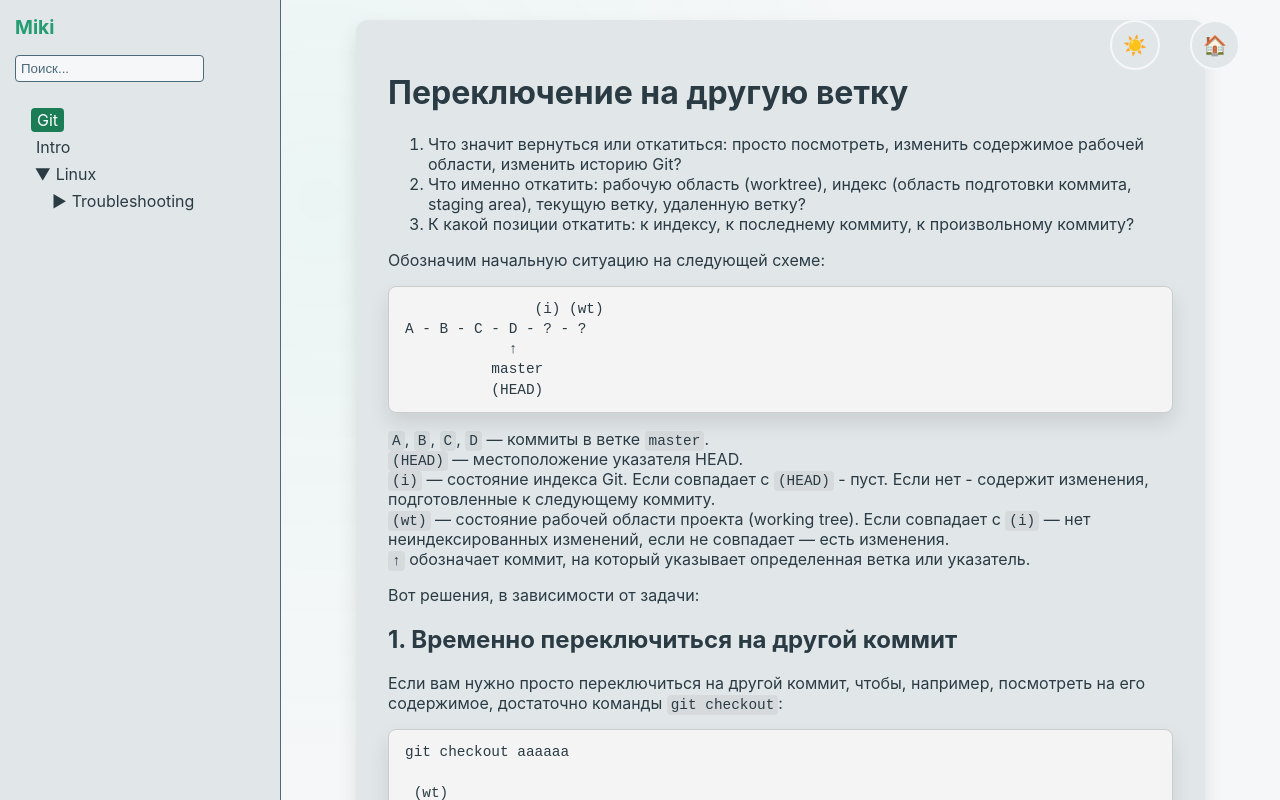
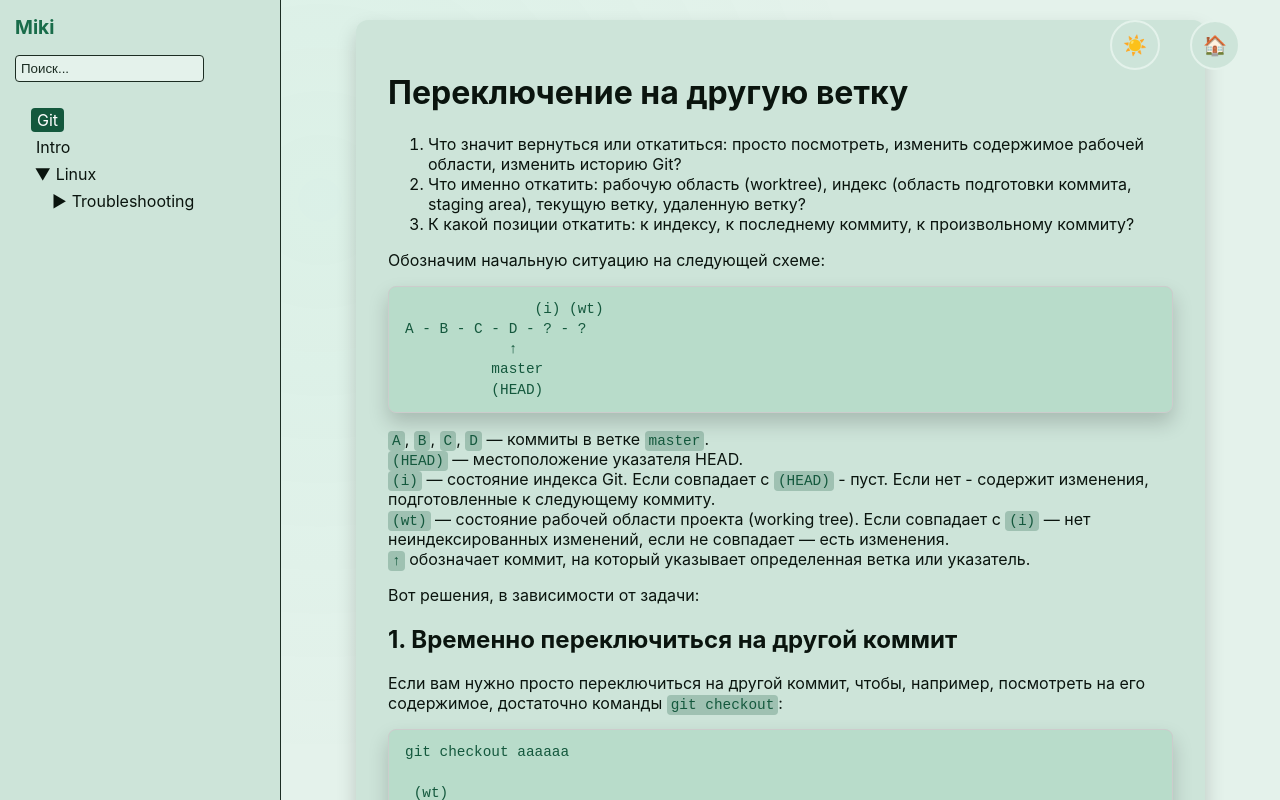
Before and after one commit to 4pykella/PetWeb, a website: page html/miki/index.html in a window 1280 px wide. Both pictures are taken after a click on the button "Сменить тему". Drawn offline with nearby package versions, Linux system fonts and the light colour scheme.

Commit message:
Button fix + miki light theme

```diff
--- a/html/miki/index.html
+++ b/html/miki/index.html
@@ -17,8 +17,8 @@
 
 <body>
     <div class="header-buttons">
-        <button id="miki-toggle" class="theme-btn" aria-label="На главную"><a
-                href="https://www.chepykella.ru">🏠</a></button>
+        <button id="home-toggle" class="theme-btn" aria-label="На главную"
+            onclick="window.location.href='https://www.chepykella.ru'">🏠</button>
         <button id="theme-toggle" class="theme-btn" aria-label="Сменить тему">🌙</button>
     </div>
     <div class="miki-container">
--- a/html/miki/style.css
+++ b/html/miki/style.css
@@ -16,18 +16,20 @@
 }
 
 [data-theme="light"] {
-  --bg-primary: #f5f7f8;
-  --bg-secondary: #e1e6e9;
-  --text-primary: #2a3b44;
-  --text-secondary: #4d6a7a;
-  --accent: #1a7d56;
-  --accent-light: #259c71;
-  --neon: #1da876;
-  --card-shadow: 0 10px 20px rgba(0, 0, 0, 0.1);
-  --code-bg: #f4f4f4;
-  --code-color: #2a3b44;
-  --inline-code-bg: rgba(0,0,0,0.05);
-  --inline-code-color: #2a3b44;
+  /* Светлая тема с зелёным акцентом и контрастом */
+  --bg-primary: #e4f2eb;
+  --bg-secondary: #cde4d9;
+  --text-primary: #0a140e;
+  --text-secondary: #1c2d23;
+  --accent: #14583d;
+  --accent-light: #196c4a;
+  --neon: #1e8056;
+  --card-shadow: 0 10px 20px rgba(0, 0, 0, 0.18);
+  --transition: all 0.3s ease-in-out;
+  --code-bg: #b8dcca;
+  --code-color: #0a140e;
+  --inline-code-bg: rgba(20, 88, 61, 0.25);
+  --inline-code-color: #14583d;
 }
 
 body {
```
Also changed, not shown: html/index.html (+2 -2 lines).
